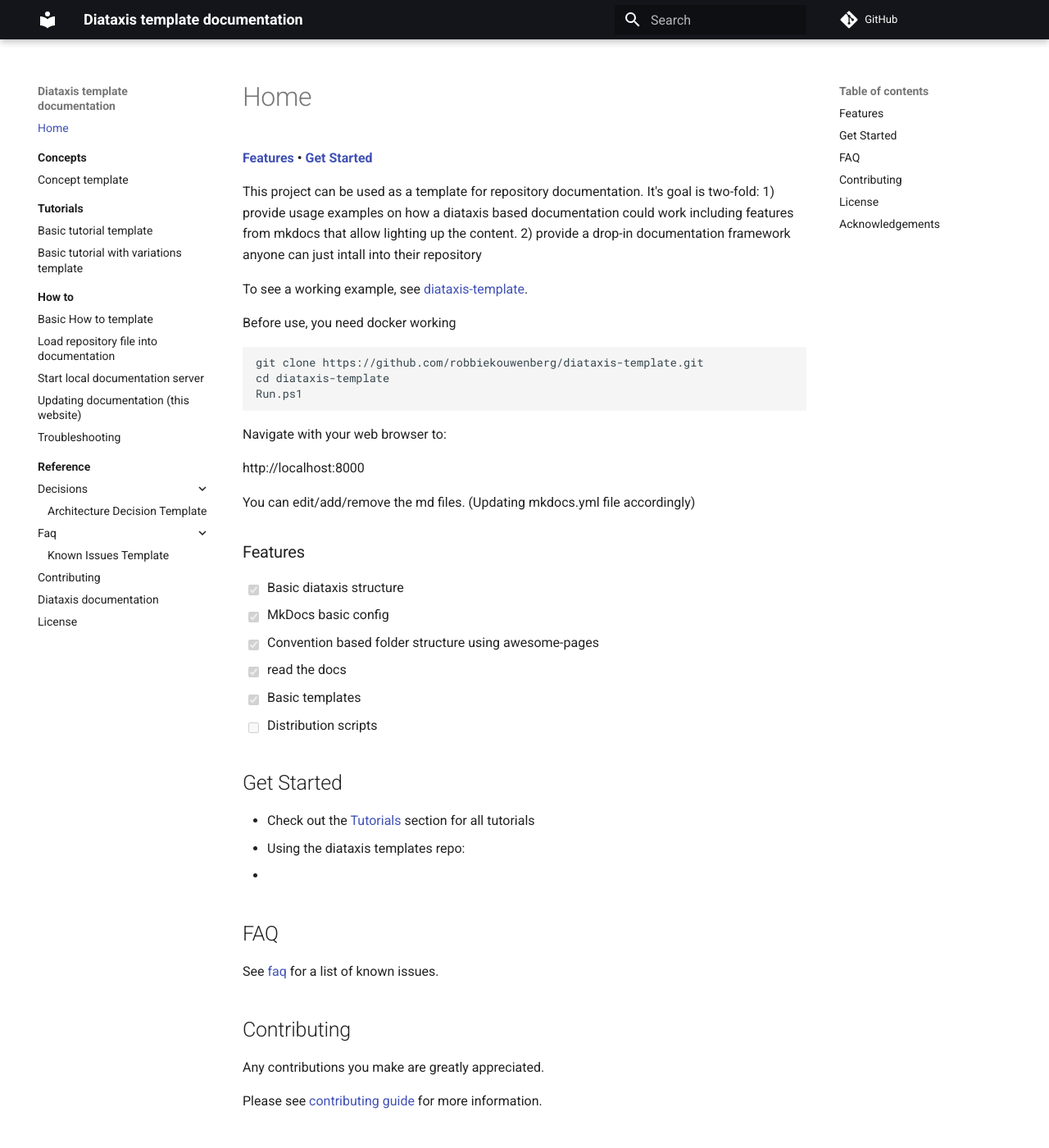
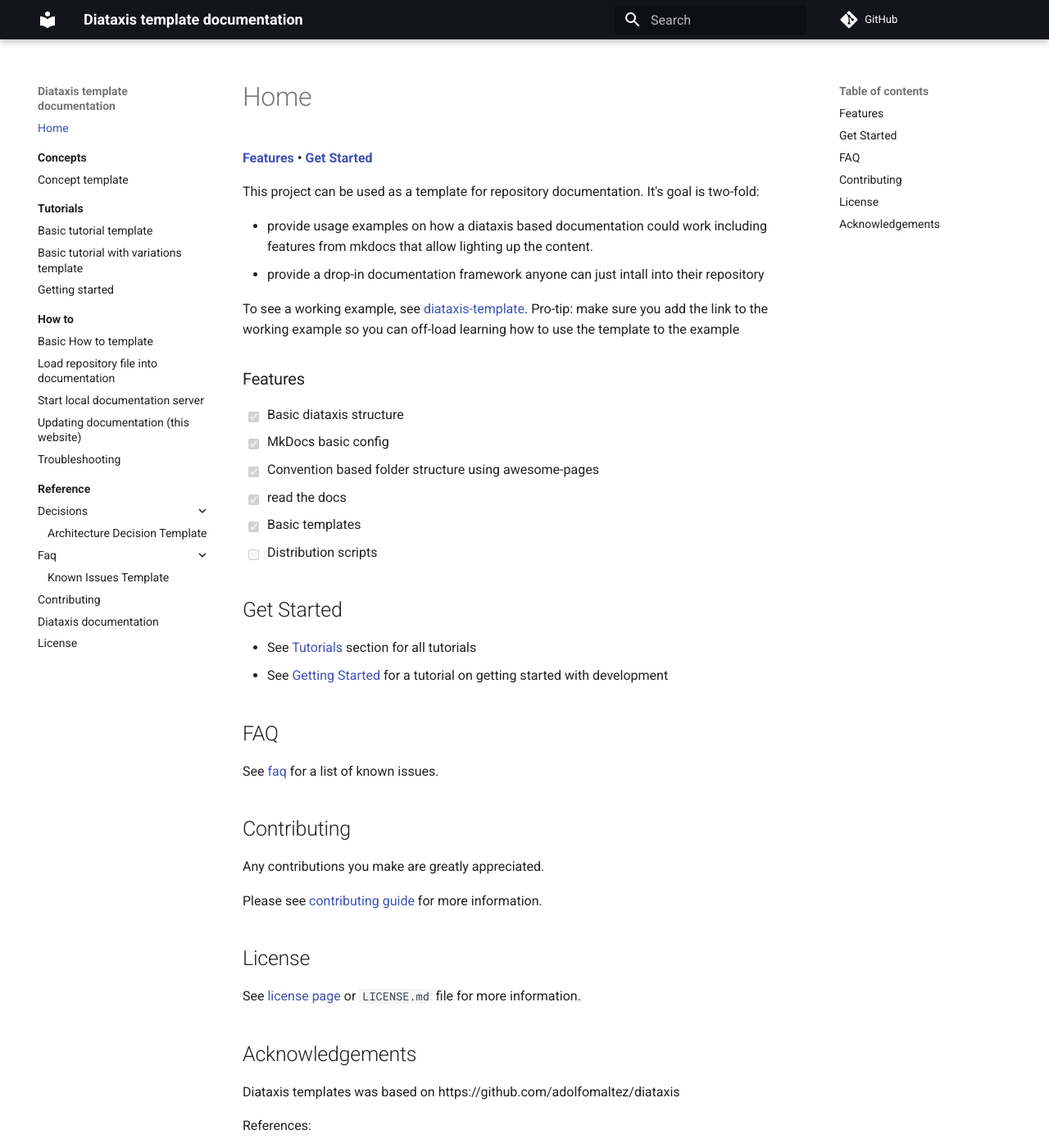
Before and after one commit to robbiekouwenberg/diataxis-template, an MkDocs documentation site: the page built from docs/index.md, in a window 1280 px wide and 1400 px high. Shown: the whole window at 82% size. Built offline with MkDocs 1.6.1 and Material for MkDocs 9.7.7, drawn with Linux system fonts in a browser that asks for light colours; comment, search, counter and statistics services are not loaded.

Commit message:
move getting started

```diff
--- a/README.md
+++ b/README.md
@@ -2,23 +2,12 @@
 
 This project can be used as a template for repository documentation.
 It's goal is two-fold:
-1) provide usage examples on how a diataxis based documentation could work including features from mkdocs that allow lighting up the content.
-2) provide a drop-in documentation framework anyone can just intall into their repository
+
+- provide usage examples on how a diataxis based documentation could work including features from mkdocs that allow lighting up the content.
+- provide a drop-in documentation framework anyone can just intall into their repository
 
 To see a working example, see [diataxis-template](https://diataxis-template.readthedocs.io/en/latest/).
-
-Before use, you need docker working
-
-    git clone https://github.com/robbiekouwenberg/diataxis-template.git
-    cd diataxis-template
-    Run.ps1
-
-Navigate with your web browser to:
-
-  http://localhost:8000
-
-
-You can edit/add/remove the md files. (Updating mkdocs.yml file accordingly)
+Pro-tip: make sure you add the link to the working example so you can off-load learning how to use the template to the example
 
 ### Features
 
@@ -31,9 +20,8 @@ You can edit/add/remove the md files. (Updating mkdocs.yml file accordingly)
 
 ## Get Started
 
-- Check out the [Tutorials](/tutorials) section for all tutorials
-- Using the diataxis templates repo:
-  -
+- See [Tutorials](/tutorials) section for all tutorials
+- See [Getting Started](/tutorials/getting-started-with-developing) for a tutorial on getting started with development
 
 ## FAQ
 
```
Also changed, not shown: docs/tutorials/getting-started-with-developing.md (added, +14 -0 lines), docs/tutorials/index.md (+2 -0 lines).
